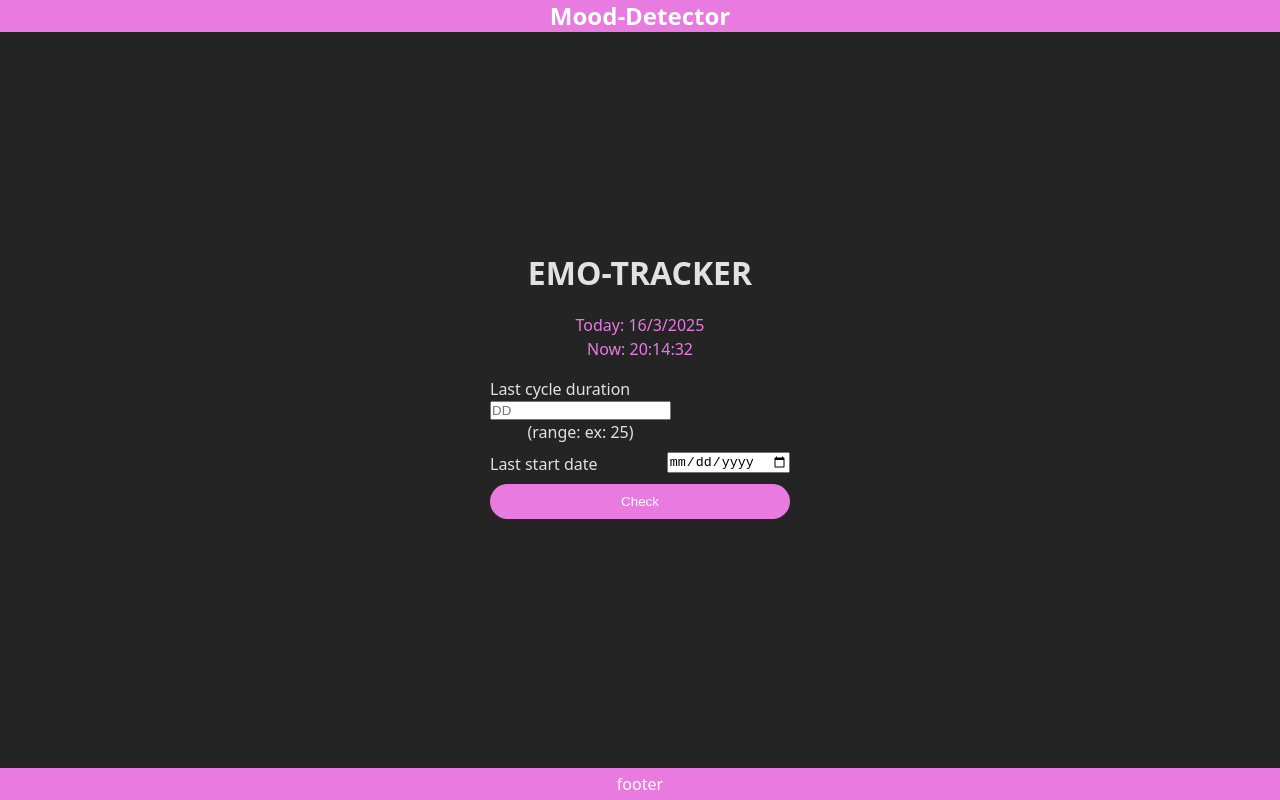
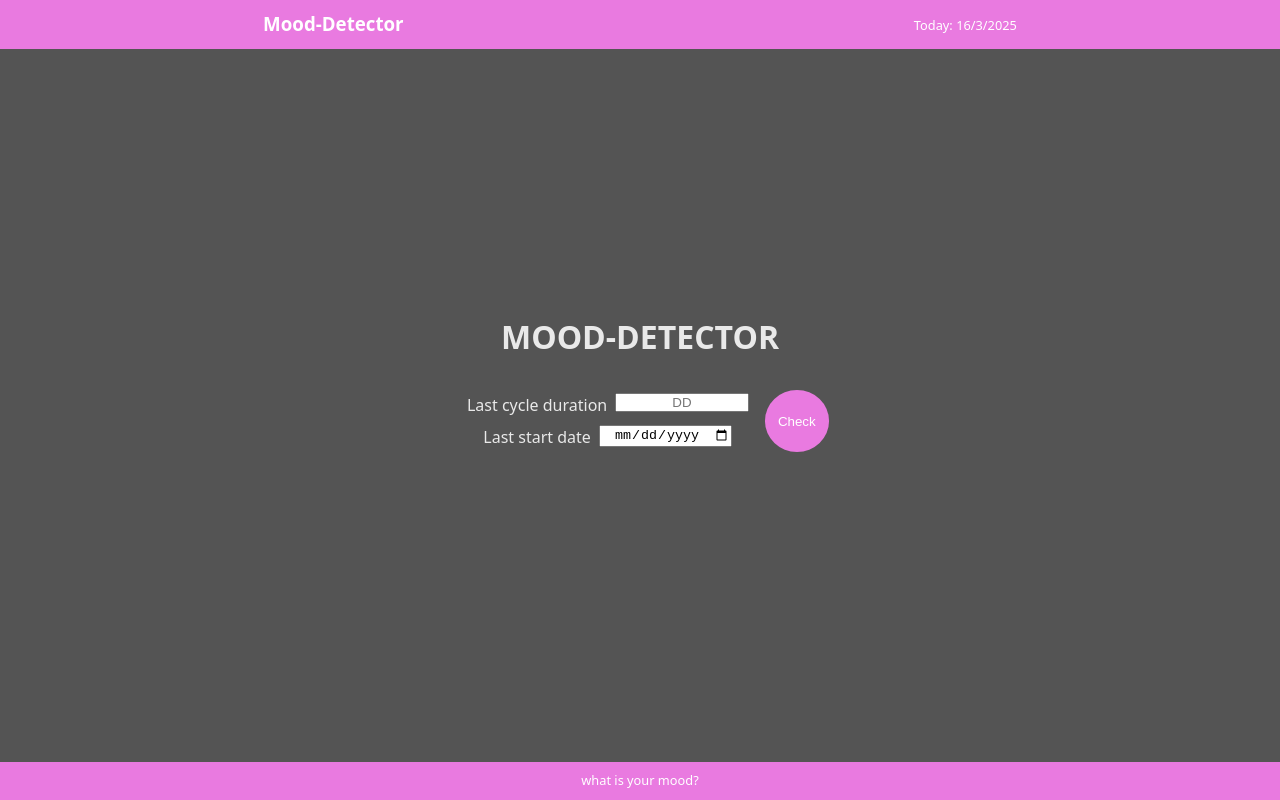
Before and after one commit to zwiva/emo-tracker, a React (Vite) app: page / in a window 1280 px wide. Built offline with nearby package versions, Linux system fonts and the light colour scheme.

Commit message:
inicio comunicacion

```diff
--- a/src/App.jsx
+++ b/src/App.jsx
@@ -1,15 +1,28 @@
+import { useEffect, useState } from 'react';
+
+import Navbar from './components/Navbar'
 import Home from './views/Home'
 import Footer from './components/Footer'
-import Navbar from './components/Navbar'
+
 import './App.css'
 
 function App() {
 
+  const [date, setDate] = useState(new Date());
+  const [today, setToday] = useState("");
+  const [now, setNow] = useState("");
+
+  useEffect(() => {
+    console.log('date', date);
+    setToday(date.toLocaleDateString("es-ES"));
+    setNow(date.toLocaleTimeString("es-ES"));
+  }, []);
+
   return (
     <>
-      <Navbar />
+      <Navbar today={today} />
       <main className='main'>
-        <Home />
+        <Home today={today} now={now} />
       </main>
       <Footer />
     </>
--- a/src/components/Footer.jsx
+++ b/src/components/Footer.jsx
@@ -2,7 +2,11 @@
 const Footer = () => {
 
   return (
-    <footer className="navigation__section">footer</footer>
+    <footer className="navigation__section text-navigation">
+      <p className="m-05">
+        what is your mood?
+      </p>
+    </footer>
   )
 
 }
--- a/src/components/Navbar.jsx
+++ b/src/components/Navbar.jsx
@@ -1,14 +1,14 @@
 
-const Navbar = () => {
-
+const Navbar = ({ today }) => {
 
   return (
-    <nav className="navigation__section">
-      <div id="today"></div>
-      <h2>
+    <nav className="navigation__section p-05">
+      <h3>
         Mood-Detector
-      </h2>
-      <div id="now"></div>
+      </h3>
+      <div>
+        <span className="text-navigation">Today: {today}</span>
+      </div>
     </nav>
   )
 
--- a/src/index.css
+++ b/src/index.css
@@ -5,7 +5,7 @@
 
   color-scheme: light dark;
   color: rgba(255, 255, 255, 0.87);
-  background-color: #242424;
+  background-color: #c829a3;
 
   font-synthesis: none;
   text-rendering: optimizeLegibility;
@@ -28,3 +28,21 @@
   justify-content: space-between;
   flex-direction: column;
 }
+
+@media (min-width:320px) {
+  :root {
+    background-color: #343434;
+  }
+}
+
+@media (min-width:480px) {
+  :root {
+    background-color: #444444;
+  }
+}
+
+@media (min-width:1020px) {
+  :root {
+    background-color: #545454;
+  }
+}
--- a/src/styles/components.css
+++ b/src/styles/components.css
@@ -6,3 +6,22 @@
   color: white;
   cursor: pointer;
 }
+
+.input {
+  width: 10em;
+  text-align: center;
+}
+
+.form__body {
+  display: flex;
+  flex-direction: column;
+  justify-content: center;
+  width: 100%;
+  max-width: 300px;
+  gap: 0.5em;
+}
+
+.text-navigation {
+  font-size: 0.8em;
+  word-break: keep-all
+}
--- a/src/styles/display.css
+++ b/src/styles/display.css
@@ -3,6 +3,8 @@
   justify-content: center;
   flex-direction: column;
   gap: 1em;
+  width: 80%;
+  align-self: center;
 }
 
 .navigation__section {
@@ -13,10 +15,14 @@
   color: white;
 }
 
-.form__body {
-  display: flex;
-  flex-direction: column;
-  width: 100%;
-  max-width: 300px;
-  gap: 0.5em;
+@media (min-width:480px) {
+  .main {
+    width: 90%;
+  }
 }
+
+@media (min-width:1020px) {
+  .main {
+    width: 100%;
+  }
+}
--- a/src/styles/utils.css
+++ b/src/styles/utils.css
@@ -1,6 +1,10 @@
 /* utils */
 .text-center {
   text-align: center;
+}
+
+.flex {
+  display: flex;
 }
 
 .flex-center {
@@ -121,6 +125,10 @@
   margin-right: 1em;
 }
 
+.m-05 {
+  margin: 0.5em;
+}
+
 .m-1 {
   margin: 1em;
 }
@@ -132,6 +140,17 @@
 .m-3 {
   margin: 3em;
 }
+
+.p-05{
+  padding: 0.5em;
+}
+.p-1{
+  padding: 1em;
+}
+.p-15{
+  padding: 1.5em;
+}
+
 .wrap {
   flex-wrap: wrap;
 }
--- a/src/views/Home.jsx
+++ b/src/views/Home.jsx
@@ -1,18 +1,10 @@
-import { useState, useEffect } from "react";
+import { useState } from 'react';
 
-const Home = () => {
-  const [date, setDate] = useState(new Date());
+const Home = ({ today, now }) => {
+  console.log('today', today);
+  console.log('now', now);
+
   const [data, setData] = useState("");
-
-  // **** navbar ****
-  const [today, setToday] = useState("");
-  const [now, setNow] = useState("");
-
-  useEffect(() => {
-    console.log('date', date);
-    setToday(date.toLocaleDateString("es-ES"));
-    setNow(date.toLocaleTimeString("es-ES"));
-  }, []);
 
   // **** form ****
   const setDataForm = () => {
@@ -27,39 +19,33 @@ const Home = () => {
   return (
     <>
       <div className="text-center">
-        <h1>EMO-TRACKER</h1>
+        <h1>MOOD-DETECTOR</h1>
       </div>
-
-      <div className="flex-center flex-column text-pink">
-        <p>Today: {today}</p>
-        <p>Now: {now} </p>
-      </div>
-
-      <div className="flex-center" id="setData">
-        <div id="form" className="form__body">
-
-          <label htmlFor="lastDate" className="flex-between wrap">
-            <span className="mr-025">
+      <div className="flex-center" id="setData" style={{ alignItems: 'center' }}>
+        <div id="form" className="form__body m-1 flex-center text-center">
+          <label htmlFor="lastDate" className="flex-center wrap">
+            <span className="mr-05">
               Last cycle duration
             </span>
             <div className="flex-column">
-              <input type="text" name="lastCycle" id="lastCycle" placeholder="DD" />
-              <span> (range: ex: 25)</span>
+              <input type="text" name="lastCycle" id="lastCycle" placeholder="DD" className="input" />
             </div>
           </label>
-
-          <label htmlFor="lastDate" className="flex-between wrap">
-            <span>
+          <label htmlFor="lastDate" className="flex-center wrap">
+            <span className="mr-05">
               Last start date
             </span>
             <div className="flex-column">
-              <input type="date" name="lastDate" id="lastDate" placeholder="DD-MM" />
+              <input type="date" name="lastDate" id="lastDate" placeholder="DD-MM" className="input" />
             </div>
           </label>
-
-          <button onClick={setDataForm} className="button">Check</button>
         </div>
-      </div>
+        <button onClick={setDataForm} className="button" style={{ borderRadius: '50%', padding: '1.75em 1em' }} >
+          <span>
+            Check
+          </span>
+        </button>
+      </div >
 
       <div id="showData" className="flex-center w-90 mt-1">
         <p>{data}</p>
```
Also changed, not shown: src/styles/decorations.css (line endings or trailing spaces).
